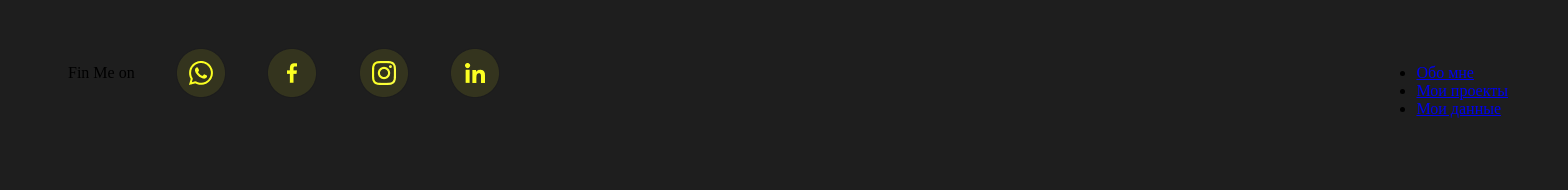
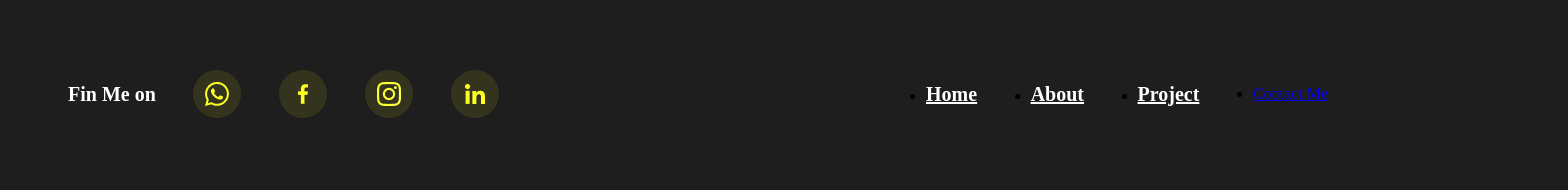
Before and after one commit to adambaker786/portfolio, a React (Create React App) app: page / in a window 1280 px wide. Shown: the top 190 px of the page, 1568 px wide, since content can reach past the window. Built offline with nearby package versions, Linux system fonts and the light colour scheme.

Commit message:
added menu

```diff
--- a/src/App.css
+++ b/src/App.css
@@ -1,5 +1,5 @@
 .App {
-
+  width: 1440px;
   margin-left: auto;
   margin-right: auto;
 }
--- a/src/header/Header.jsx
+++ b/src/header/Header.jsx
@@ -10,17 +10,19 @@ const Header = () => {
         <div className={styles.header}>
             <div className={styles.header_content}>
                 <div className={styles.find_me}>
-                    <div>Fin Me on</div>
+                    <div className={styles.white_style}>Fin Me on</div>
                     <div className={styles.social_icon}><img src={whatsapp} alt='whatsapp icon'/></div>
                     <div className={styles.social_icon}><img src={facebook} alt='facebook icon'/></div>
                     <div className={styles.social_icon}><img src={instagram} alt='facebook icon'/></div>
                     <div className={styles.social_icon}><img src={linkedin} alt='facebook icon'/></div>
                 </div>
-                <nav className='menu'>
-                    <ul>
-                        <li><a href="#about_me">Обо мне</a></li>
-                        <li><a href="#my_projects">Мои проекты</a></li>
-                        <li><a href="my_adress">Мои данные</a></li>
+                <div ></div>
+                <nav className={styles.about_me_nav}>
+                    <ul className={styles.about_me_menu}>
+                        <li><a className={styles.white_style} href="#about_me">Home</a></li>
+                        <li><a className={styles.white_style} href="#my_projects">About</a></li>
+                        <li><a className={styles.white_style} href="my_adress">Project</a></li>
+                        <li><a href="contact">Contact Me</a></li>
                     </ul>
                 </nav>
             </div>
--- a/src/header/Header.module.css
+++ b/src/header/Header.module.css
@@ -1,6 +1,6 @@
 .header{
     height: 140px;
-    width: 1440px;
+
     left: 0px;
     top: 0px;
     border-radius: 0px;
@@ -10,6 +10,7 @@
 .header_content {
     display: flex;
     justify-content: space-between;
+    align-items: center;
 }
 .find_me {
     height: 50px;
@@ -19,8 +20,33 @@
     align-items: center;
 }
 
+.white_style{
+    font-family: 'Poppins';
+    font-style: normal;
+    font-weight: 600;
+    font-size: 20px;
+    line-height: 30px;
+    color: #FFFFFF;
+}
+
 .social_icon {
     width: 50px;
     height: 50px;
+}
 
+.about_me_nav{
+    width: 462px;
 }
+.about_me_menu {
+    display: flex;
+    justify-content: space-between;
+    flex-direction: row;
+    align-items: center;
+    padding: 0px 60px 0px 0px;
+    gap: 40px;
+
+    height: 60px;
+}
+.about_me_menu ul li{
+    text-decoration: none;
+}
```
Also changed, not shown: src/index.css (line endings or trailing spaces).
